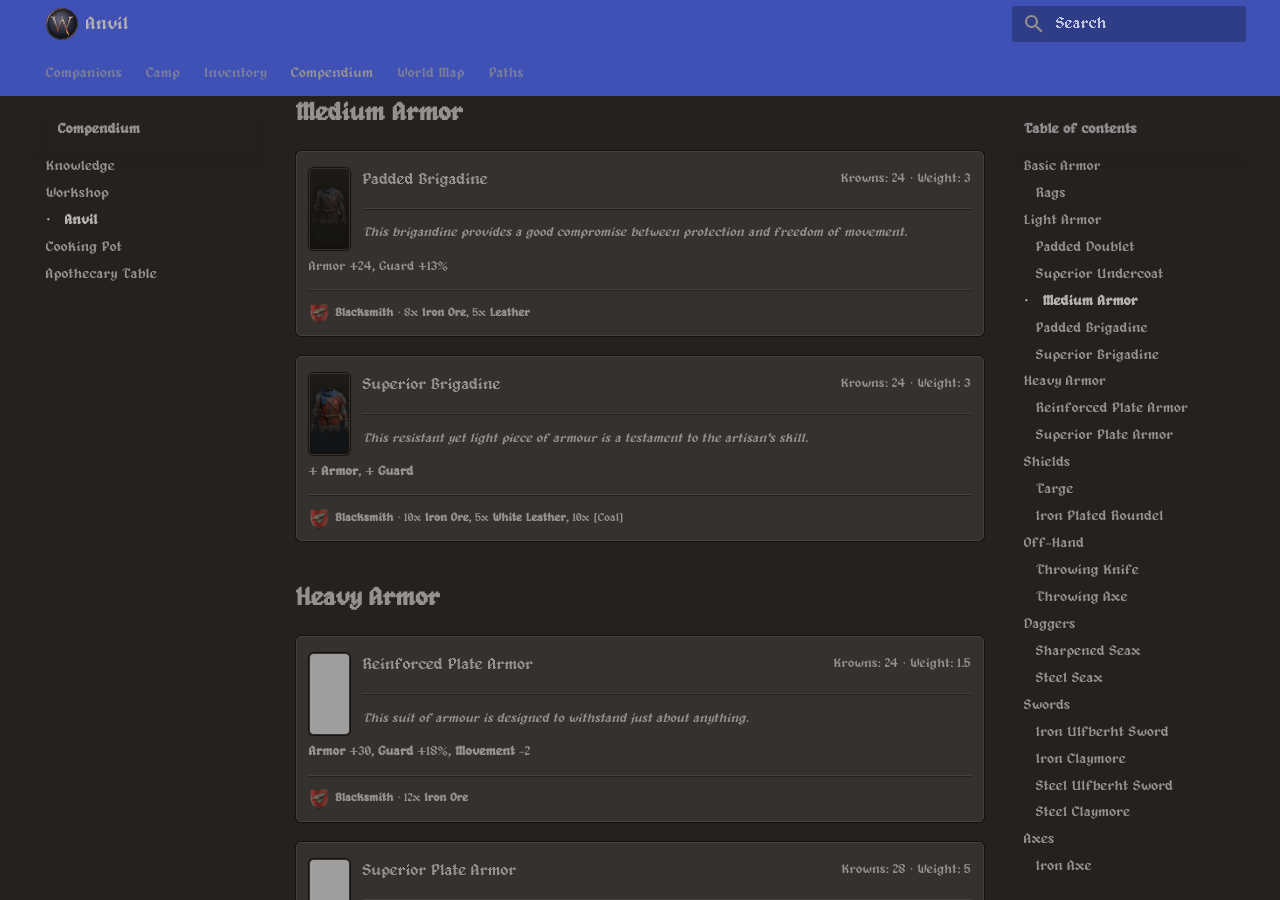
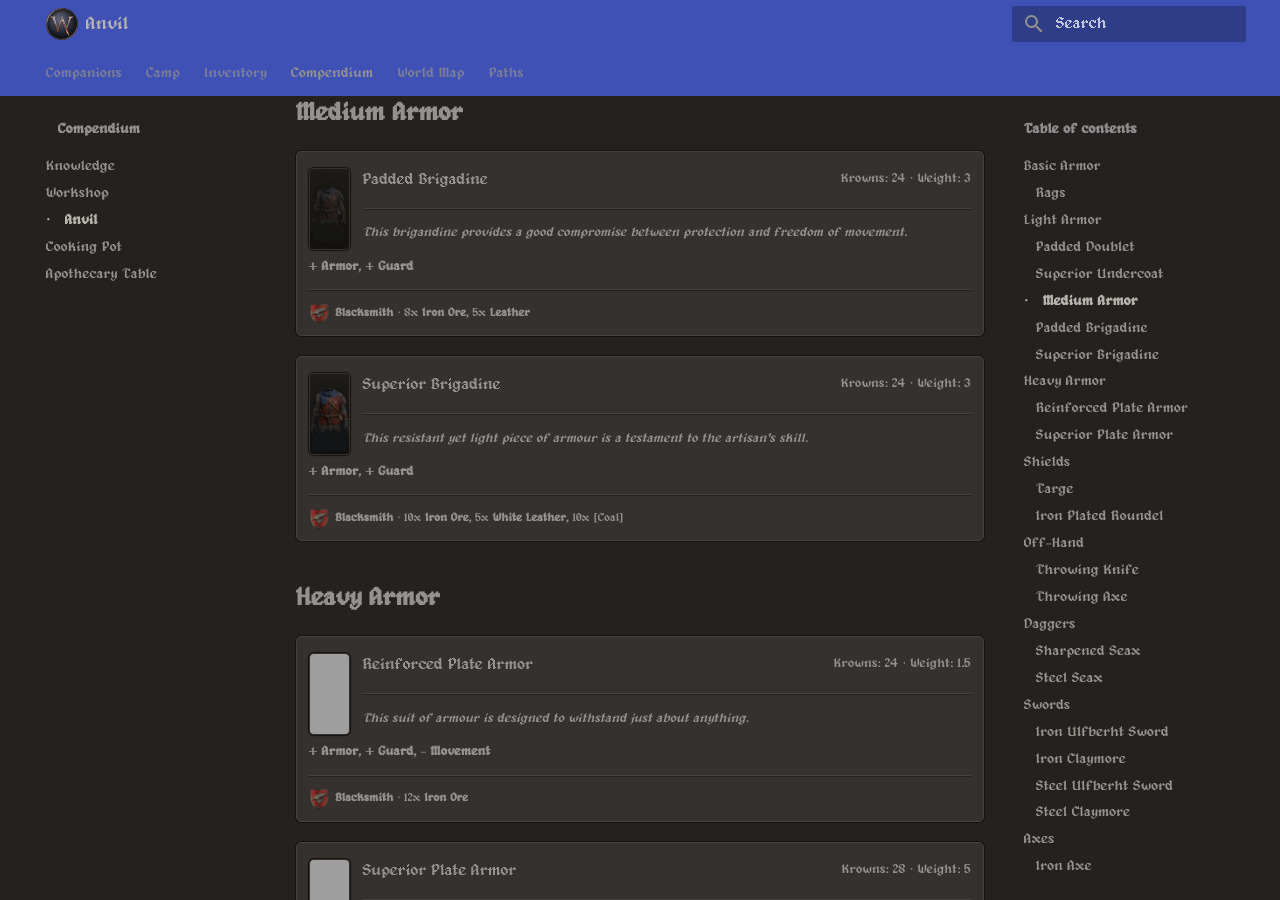
Before and after one commit to 0x946/wartales-wiki, an MkDocs documentation site: the page built from docs/data/compendium/anvil.md, in a window 1280 px wide and 900 px high, scrolled down 898 px. Built offline with MkDocs 1.6.1 and Material for MkDocs 9.7.7, drawn with Linux system fonts in a browser that asks for light colours; grey boxes are pictures that could not be loaded.

Commit message:
minor updates

```diff
--- a/partials/inventory/heavy_armor/reinforced_plate_armor.md
+++ b/partials/inventory/heavy_armor/reinforced_plate_armor.md
@@ -8,7 +8,7 @@
     ### Reinforced Plate Armor
     ---
     <p>*This suit of armour is designed to withstand just about anything.*</p>
-    <p>[Armor] +30, [Guard] +18%, [Movement] -2</p>
+    <p>+ [Armor], + [Guard], - [Movement]</p>
     ---
     <p class="crafting">
     ![anvil][blacksmith.png]
--- a/partials/inventory/medium_armor/padded_brigadine.md
+++ b/partials/inventory/medium_armor/padded_brigadine.md
@@ -8,7 +8,7 @@
     ### Padded Brigadine
     ---
     <p>*This brigandine provides a good compromise between protection and freedom of movement.*</p>
-    <p>Armor +24, Guard +13%</p>
+    <p>+ [Armor], + [Guard]</p>
     ---
     <p class="crafting">
     ![anvil][blacksmith.png]
```
